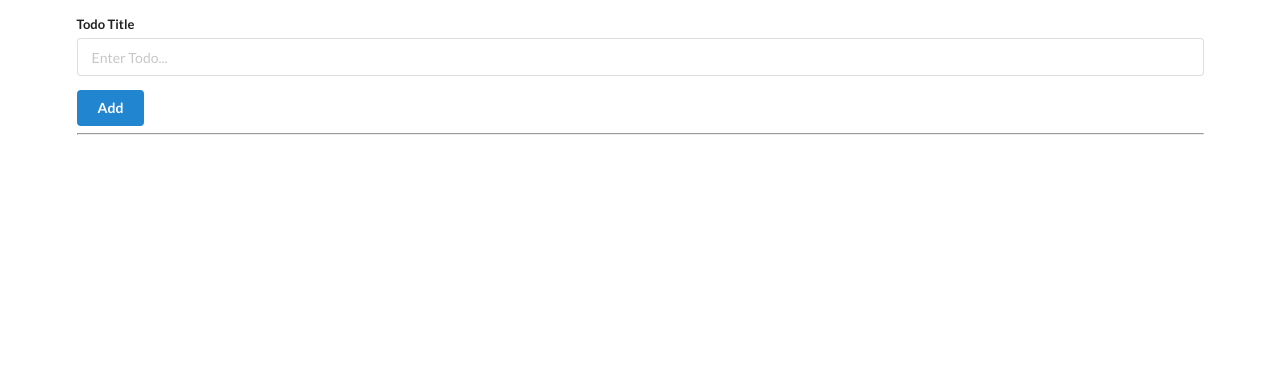
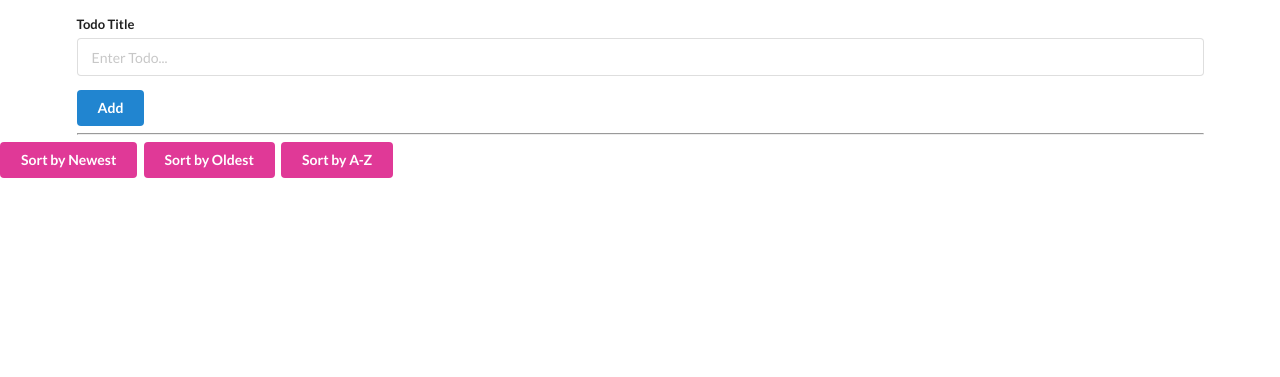
Before and after one commit to hc426/mod6-assessment, a Flask app: page / in a window 1280 px wide. Shown: the part 82-459 px from the top of the page. Run offline with Flask 3, Linux system fonts and the light colour scheme; data that the repository does not hold is empty.

Commit message:
Adds sorting functionality to the app

```diff
--- a/app.py
+++ b/app.py
@@ -2,19 +2,10 @@ from flask import Flask, render_template, request, redirect, url_for
 import os
 import boto3
 
-# You will likely need a database e.g. DynamoDB so you might either boto3 or pynamodb
-# Additional installs here:
-#
-#
-#
-
-
 app = Flask(__name__)
 
-## Instantiate your database here:
-#
-#
-#
+sort_tuple = ('taskId', True)  # Default sort by newest
+
 def create_test_client():
     return app.test_client()
 
@@ -39,6 +30,9 @@ def home():
 
     # Convert into a list
     todo_list = response.get('Items', [])
+
+    # Sort the todo_list based on user selection
+    todo_list.sort(key=lambda x: x[sort_tuple[0]], reverse=sort_tuple[1])
 
     return render_template("base.html", todo_list=todo_list)
 
@@ -106,6 +100,20 @@ def delete(todo_id):
 
     return redirect(url_for("home"))
 
+@app.route("/rearrange/<sort_string>")
+def rearrange(sort_string):
+    global sort_tuple
+    sort_string = sort_string.split('')
+    if sort_string[0] == 'a':
+        # Sort by Time
+        sort_key = 'taskId'
+    elif sort_string[0] == 'b':
+        # Sort by A-Z
+        sort_key = 'title'
+    sort_tuple = (sort_key, sort_string[1]=='b') # False for ascending, True for descending
+
+    return redirect(url_for("home"))
+
 if __name__ == "__main__":
     port =int(os.environ.get('PORT', 80))
     app.run(debug=True, port=port, host = '0.0.0.0')
--- a/templates/base.html
+++ b/templates/base.html
@@ -24,9 +24,10 @@
 
         <hr>
 
+        {% set idx = 1 %}
         {% for todo in todo_list %}
         <div class="ui segment">
-            <p class="ui big header">{{todo.taskId }} | {{ todo.title }}</p>
+            <p class="ui big header">{{idx}} | {{ todo.title }}</p>
 
             {% if todo.completed == False %}
             <span class="ui gray label">Not Complete</span>
@@ -37,7 +38,14 @@
             <a class="ui blue button" href="/update/{{ todo.taskId }}">Update</a>
             <a class="ui red button" href="/delete/{{ todo.taskId }}">Delete</a>
         </div>
+        {% set idx = idx + 1 %}
         {% endfor %}
+    </div>
+
+    <div>
+        <a class="ui pink button" href="/rearrange/ab">Sort by Newest</a>
+        <a class="ui pink button" href="/rearrange/aa">Sort by Oldest</a>
+        <a class="ui pink button" href="/rearrange/ba">Sort by A-Z</a>
     </div>
 </body>
 
```
